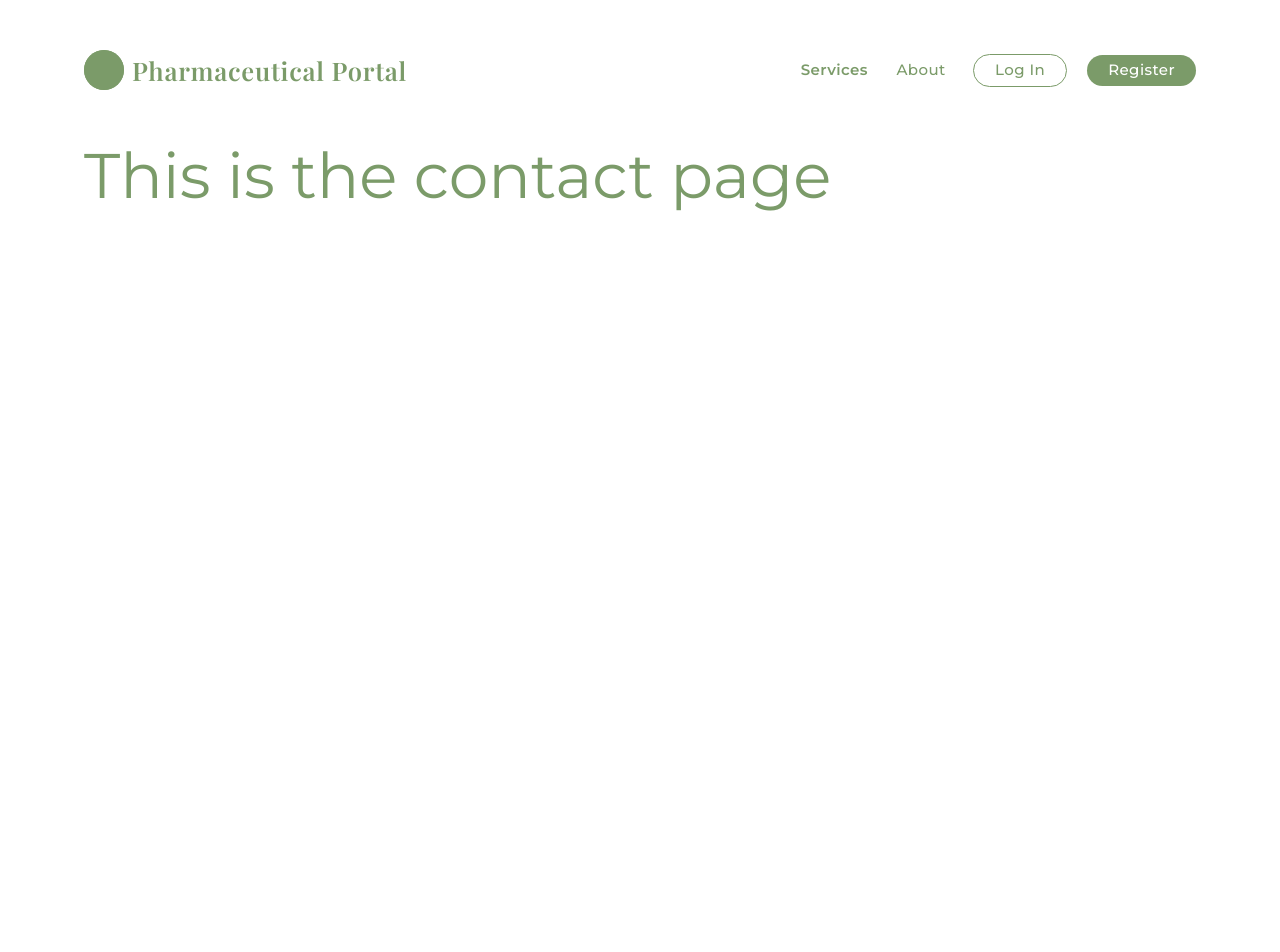
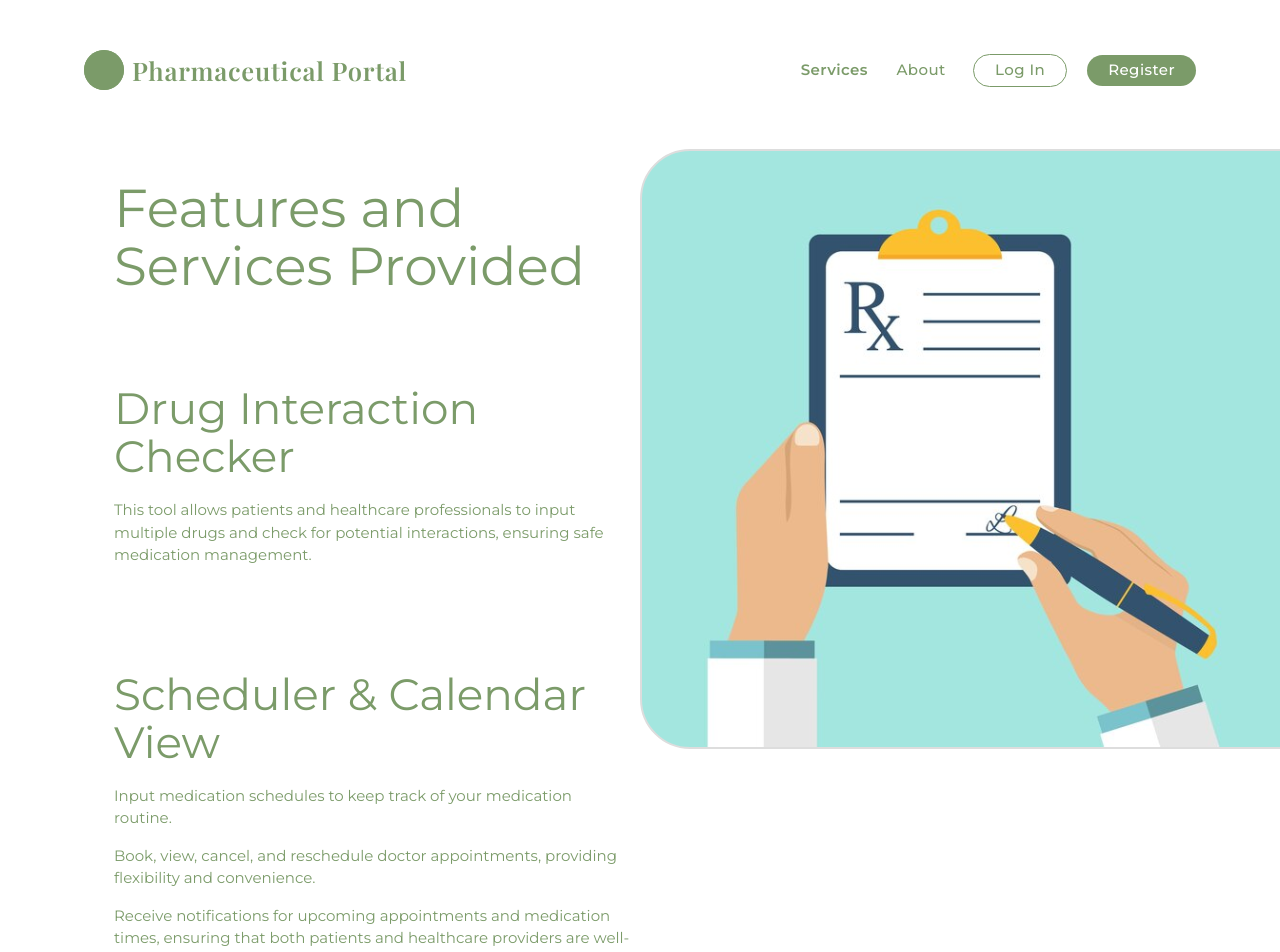
Before and after one commit to CPS714-Group23/CPS714-Group23, a React (Create React App) app in the folder Frontend/: page /services in a window 1280 px wide. Shown: the top 952 px of the page. Before the commit the page ends 800 px from the top, so only its background shows below. Built offline with nearby package versions, Linux system fonts and the light colour scheme; the HTML template or start-up script is replaced by a standard one.

Commit message:
added services page

```diff
--- a/Frontend/src/pages/about/about.css
+++ b/Frontend/src/pages/about/about.css
@@ -19,7 +19,7 @@
     left: 50%;
     width: 100%;
     height: 75vh;
-    background-image: url('doctor-about.jpg');
+    background-image: url('doctor.jpg');
     background-size: contain;
     border-radius: 50px;
     text-align: center;
--- /dev/null
+++ b/Frontend/src/pages/contact/contact.css
@@ -0,0 +1,32 @@
+.left-box {
+    width: 50%; /* Adjust the width as needed */
+    /*background-color: #f0f0f0; /* Specify the background color */
+    padding: 20px; /* Add padding for space around the text */
+    margin: 10px; /* Add margin for space between the boxes */
+    float: left;
+}
+
+.right-box {
+    width: 50%; /* Adjust the width as needed */
+    /*background-color: #f0f0f0; /* Specify the background color */
+    padding: 20px; /* Add padding for space around the text */
+    margin: 10px; /* Add margin for space between the boxes */
+    float: right;
+}
+
+.service__image {
+    position: fixed;
+    left: 50%;
+    width: 100%;
+    height: 75vh;
+    background-image: url('service.jpg');
+    background-size: contain;
+    border-radius: 50px;
+    text-align: center;
+    object-fit: cover;
+    border: 2px solid #ddd; /* Add a 2px solid border with a light gray color */
+}
+
+.page {
+    padding-top: 50px;
+}
--- a/Frontend/src/pages/contact/contact.jsx
+++ b/Frontend/src/pages/contact/contact.jsx
@@ -1,10 +1,52 @@
 import React from 'react'
-
+import './contact.css';
 function Contact() {
     return (
         <div>
-            <h1>This is the contact page</h1>
-        </div>
+
+        <main className="page">
+            <div className="service__image"></div>
+            <h2 className="left-box">Features and Services Provided</h2>
+            <div>
+                <div className="left-box">
+                    <h3>Drug Interaction Checker</h3>
+                    <p>This tool allows patients and healthcare professionals to input multiple drugs and check for potential interactions, ensuring safe medication management.</p>
+                </div>
+                <div className="left-box">
+                    <h3>Scheduler & Calendar View</h3>
+                    <ul>
+                        <li><p>Input medication schedules to keep track of your medication routine.</p></li>
+                        <li><p>Book, view, cancel, and reschedule doctor appointments, providing flexibility and convenience.</p></li>
+                        <li><p>Receive notifications for upcoming appointments and medication times, ensuring that both patients and healthcare providers are well-informed and coordinated.</p></li>
+                    </ul>
+                </div>
+                <div className="left-box">
+                    <h3>Side Effect Reporting</h3>
+                    <p>Report any side effects experienced from medications through a user-friendly frontend, enhancing communication and patient safety.</p>
+                </div>
+                <div className="left-box">
+                    <h3>Storing Prescription Information</h3>
+                    <p>Facilitates the uploading and storing of prescription details, ensuring easy and quick access to crucial medication information.</p>
+                </div>
+                <div className="left-box">
+                    <h3>Comprehensive Medication Information</h3>
+                    <p>Empower yourself with in-depth knowledge about your medications. Our Portal's tracking capabilities provide essential details at your fingertips.</p>
+                </div>
+                <div className="left-box">
+                    <h3>Patient Profile</h3>
+                    <p>Access and manage your general and medical information, including current and past medications, and medical history.</p>
+                </div>
+                <div className="left-box">
+                    <h3>Storing Prescription Information</h3>
+                    <p>Facilitates the uploading and storing of prescription details, ensuring easy and quick access to crucial medication information.</p>
+                </div>
+            </div>
+
+
+        </main>
+
+
+    </div>
     )
 }
 
```
Also changed, not shown: Frontend/src/pages/contact/service.jpg (added), 1 other file (tests, documents, lock files or other folders).
